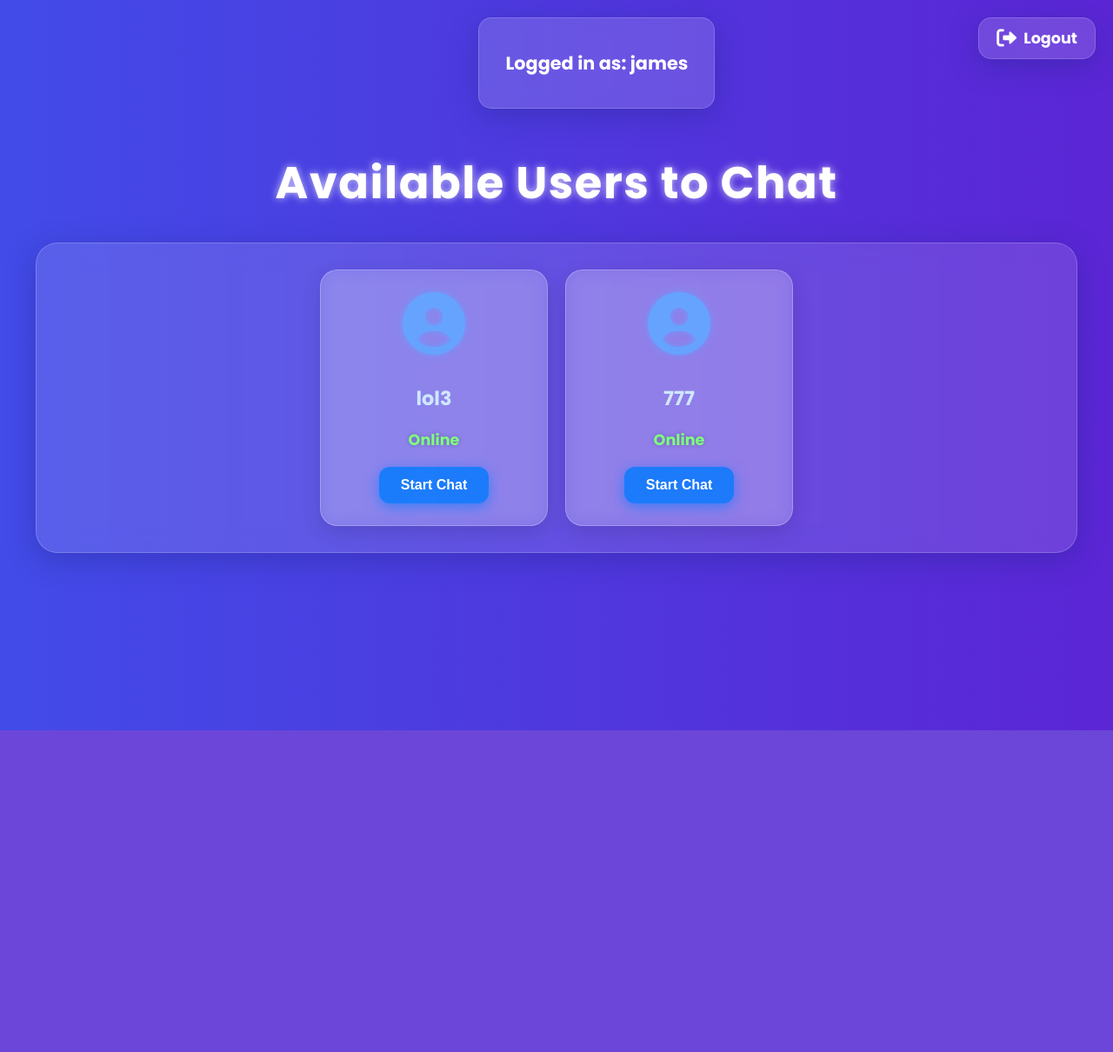
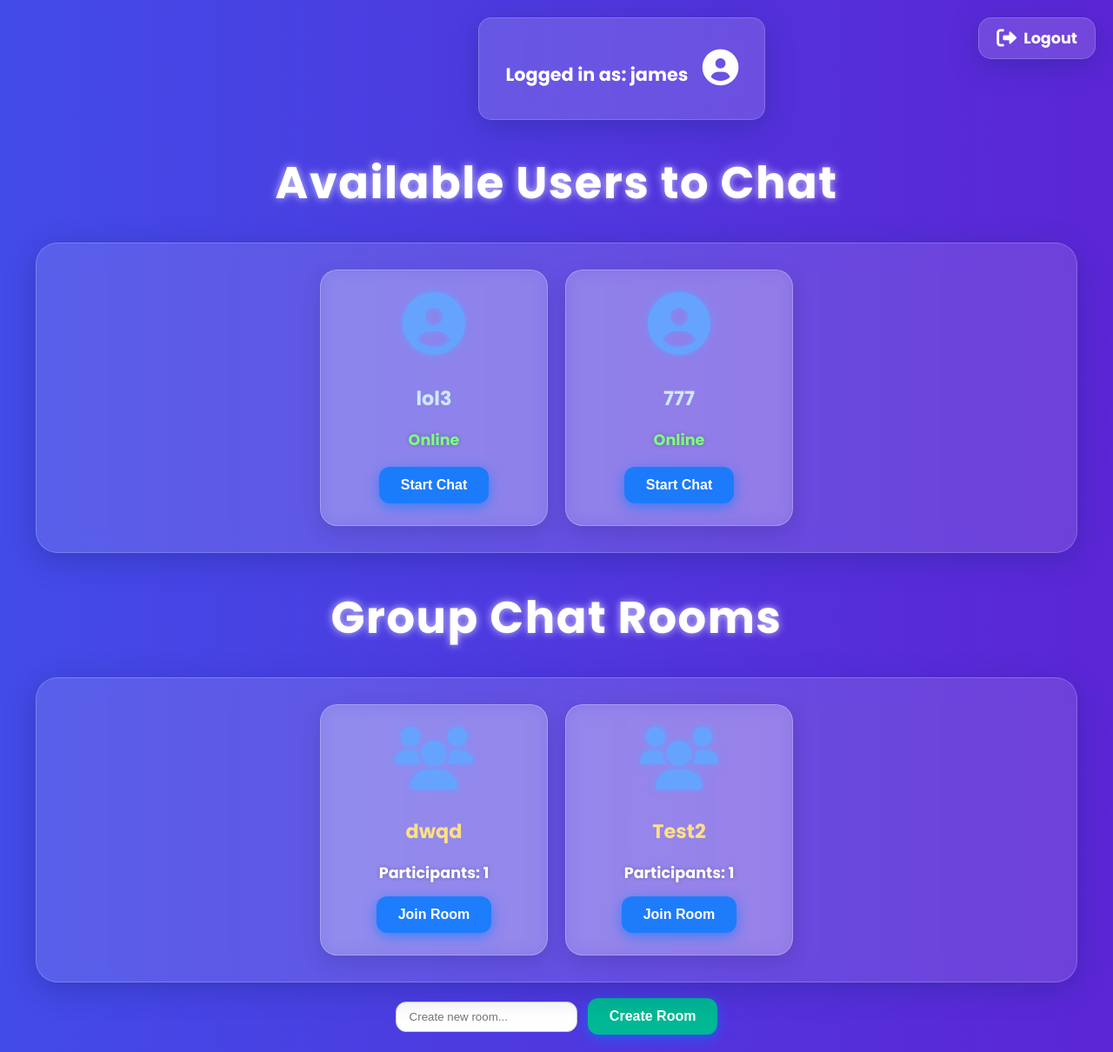
Before and after one commit to certifiedJ/Chat-Application, a Django app: page /chat/ in a window 1280 px wide. Shown: the whole page at 87% size. Before the commit the page ends 840 px from the top, so only its background shows below. Run offline with Django 5.2, Linux system fonts and the light colour scheme; a user stored in the database is signed in; data comes from the database, SQL or seed files in the repository; both versions use the stored data as it was after the commit; some libraries are stand-ins or nearby versions.

Commit message:
Implement group chat functionality with room creation and typing indicators

```diff
--- a/chat/chat_application/c_application/models.py
+++ b/chat/chat_application/c_application/models.py
@@ -3,6 +3,14 @@ from django.contrib.auth.models import AbstractUser
 from django.conf import settings
 
 # Create your models here.
+class ChatRoom(models.Model):
+    name = models.CharField(max_length=100, unique=True)
+    participants = models.ManyToManyField(settings.AUTH_USER_MODEL, related_name='chat_rooms')
+
+    def __str__(self):
+        return self.name
+
+
 class Message(models.Model):
     sender = models.ForeignKey(settings.AUTH_USER_MODEL, related_name='sent_messages', on_delete=models.CASCADE)
     recipient = models.ForeignKey(settings.AUTH_USER_MODEL, related_name='received_messages', on_delete=models.CASCADE)
@@ -10,6 +18,7 @@ class Message(models.Model):
     image = models.ImageField(upload_to='chat_images/', blank=True, null=True)
     timestamp = models.DateTimeField(auto_now_add=True)
     read = models.BooleanField(default=False)
+    room = models.ForeignKey(ChatRoom, related_name='messages', on_delete=models.CASCADE, null=True, blank=True)
 
 
 class CustomUser(AbstractUser):
--- a/chat/chat_application/c_application/templates/chat/chat_home.html
+++ b/chat/chat_application/c_application/templates/chat/chat_home.html
@@ -210,8 +210,16 @@
 <body>
     {% load custom_filters %}
     <div class="current-user">
-        <p>Logged in as: <strong>{{ request.user.username }}</strong></p>
-    </div>
+    <p>
+        Logged in as: <strong>{{ request.user.username }}</strong>
+        {% if request.user.profile_image %}
+            <img src="{{ request.user.profile_image.url }}" alt="profile image"
+                style="width:38px;height:38px;border-radius:50%;object-fit:cover;vertical-align:middle;margin-left:12px;">
+        {% else %}
+            <i class="fas fa-user-circle" style="font-size:2em;margin-left:12px;"></i>
+        {% endif %}
+    </p>
+</div>
     <div class="logout">
         <a href="{% url 'logout' %}">
             <i class="fas fa-sign-out-alt"></i> Logout
@@ -227,9 +235,13 @@
                     <span class="notification-badge">{{ unread_counts|get_item:user.id }}</span>
                 {% endif %}
 
-                <!-- User Icon -->
+                <!-- Profile Image or User Icon -->
                 <div style="margin-bottom: 18px;">
-                    <i class="fas fa-user-circle"></i>
+                    {% if user.profile_image %}
+                        <img src="{{ user.profile_image.url }}" alt="profile image" style="width:70px;height:70px;border-radius:50%;object-fit:cover;">
+                    {% else %}
+                        <i class="fas fa-user-circle"></i>
+                    {% endif %}
                 </div>
 
                 <!-- Username -->
@@ -250,8 +262,38 @@
                 <button onclick="startChat('{{ user.id }}')" class="chat-button">Start Chat</button>
             </div>
         {% endfor %}
+        </div> <!-- End of user-list -->
+
+        <!-- Add Group Chat Rooms section below user-list -->
+        <h2 style="margin-top: 36px;">Group Chat Rooms</h2>
+        <div class="user-list" style="justify-content: center; align-items: center;">
+            {% for room in rooms %}
+                <div class="user-card" style="background:rgba(255,255,255,0.22);">
+                    <i class="fas fa-users"></i>
+                    <div style="margin: 16px 0 10px 0;">
+                        <a href="{% url 'room_detail' room.id %}" style="color: #ffe082;">{{ room.name }}</a>
+                    </div>
+                    <div class="user-status" style="margin-bottom: 14px;">
+                        Participants: {{ room.participants.count }}
+                    </div>
+                    <button onclick="window.location.href='{% url 'room_detail' room.id %}'" class="chat-button">
+                        Join Room
+                    </button>
+                </div>
+            {% empty %}
+                <p style="color:white;">No rooms yet. Create one!</p>
+            {% endfor %}
         </div>
-    </div>
+
+        <!-- Room creation form -->
+        <form method="POST" style="margin-top: 18px; text-align:center;">
+            {% csrf_token %}
+            <input type="text" name="room_name" placeholder="Create new room..." required style="padding:9px 15px; border-radius:12px; border:1px solid #ccc; margin-right:8px;">
+            <button type="submit" class="chat-button" style="background:#00b894;">Create Room</button>
+        </form>
+    </div> <!-- End of main-content -->
+
+    <!-- Modal for changing profile image removed -->
     <script>
         function startChat(userId) {
             window.location.href = `/chat/${userId}/`;
--- a/chat/chat_application/c_application/urls.py
+++ b/chat/chat_application/c_application/urls.py
@@ -8,5 +8,9 @@ urlpatterns = [
     path('register/', views.registration_view, name='register'),
     path('logout/', views.logout_view, name='logout'),
     path('fetch_messages/', views.fetch_messages, name='fetch_messages'),
+    path('chat/typing/<int:recipient_id>/', views.set_typing, name='set_typing'),
+    path('chat/is_typing/<int:recipient_id>/', views.is_typing, name='is_typing'),
+    path('rooms/<int:room_id>/', views.room_detail, name='room_detail'),
+    path('rooms/', views.room_list, name='room_list'),
     path('', views.home, name='home'),
 ]
--- a/chat/chat_application/c_application/views.py
+++ b/chat/chat_application/c_application/views.py
@@ -1,5 +1,8 @@
+from django.views.decorators.csrf import csrf_exempt
+from django.core.cache import cache
 from django.contrib.auth.decorators import login_required
-from django.shortcuts import render, redirect
+from django.shortcuts import render, redirect, get_object_or_404
+from .models import ChatRoom, Message
 from django.contrib import messages
 from .models import Message
 # from django.contrib.auth.models import User
@@ -58,21 +61,25 @@ def chat_view(request, recipient_id):
 
 
 def chat_home(request):
-    if not request.user.is_authenticated:
-        messages.error(request, "Please log in to access chat.")
-        return redirect('login')
-
     users = User.objects.exclude(id=request.user.id)
-    # Calculate unread message counts for each user
+    rooms = ChatRoom.objects.all()  # <-- get all rooms!
     unread_counts = {
         user.id: Message.objects.filter(sender=user, recipient=request.user, read=False).count()
         for user in users
     }
+
+    # Handle room creation from chat_home
+    if request.method == "POST" and 'room_name' in request.POST:
+        room_name = request.POST['room_name']
+        room, created = ChatRoom.objects.get_or_create(name=room_name)
+        room.participants.add(request.user)
+        return redirect('room_detail', room_id=room.id)
+
     return render(request, 'chat/chat_home.html', {
         'users': users,
+        'rooms': rooms,
         'unread_counts': unread_counts,
         'request_user': request.user,
-        'csrf_token': getattr(request, 'csrf_token', None),
     })
 
 def registration_view(request):
@@ -131,3 +138,43 @@ def login_view(request):
         else:
             messages.error(request, "Invalid username or password.")
     return render(request, 'registration/login.html')
+
+
+# Typing Indicator Views (add near the bottom of the file)
+@csrf_exempt
+@login_required
+def set_typing(request, recipient_id):
+    if request.method == 'POST':
+        cache.set(f'typing_{request.user.id}_{recipient_id}', True, timeout=2)
+        return JsonResponse({'status': 'ok'})
+
+@login_required
+def is_typing(request, recipient_id):
+    key = f'typing_{recipient_id}_{request.user.id}'
+    is_typing_flag = cache.get(key, False)
+    return JsonResponse({'is_typing': is_typing_flag})
+
+
+@login_required
+def room_list(request):
+    rooms = ChatRoom.objects.all()
+    if request.method == "POST":
+        room_name = request.POST.get("room_name")
+        if room_name:
+            # Create room or get existing one (avoid duplicate names)
+            room, created = ChatRoom.objects.get_or_create(name=room_name)
+            room.participants.add(request.user)
+            return redirect('room_detail', room_id=room.id)
+    return render(request, 'chat/room_list.html', {'rooms': rooms})
+
+@login_required
+def room_detail(request, room_id):
+    room = get_object_or_404(ChatRoom, id=room_id)
+    messages = room.messages.order_by('timestamp')  # <--- use .messages if you have related_name set
+    if request.method == "POST":
+        content = request.POST.get("message")
+        image = request.FILES.get("image")
+        if content or image:
+            Message.objects.create(sender=request.user, room=room, content=content or '', image=image)
+            return redirect('room_detail', room_id=room.id)
+    return render(request, 'chat/chat.html', {'room': room, 'messages': messages})
```
Also changed, not shown: chat/chat_application/c_application/templates/chat/chat.html (+27 -0 lines), chat/chat_application/c_application/templates/chat/room_list.html (added, +93 -0 lines), chat/chat_application/c_application/forms.py (line endings or trailing spaces), chat/chat_application/c_application/migrations/0004_chatroom.py (added), chat/chat_application/c_application/migrations/0005_message_room.py (added), chat/chat_application/db.sqlite3.
